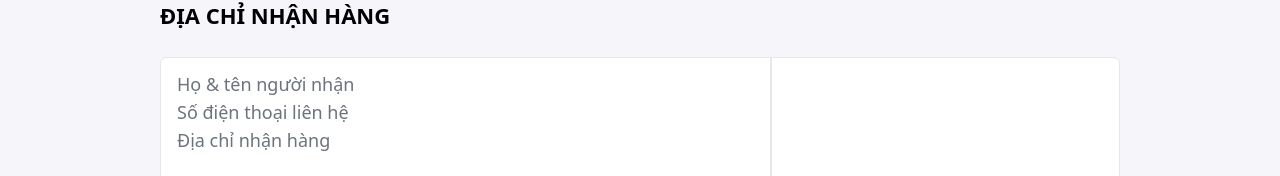
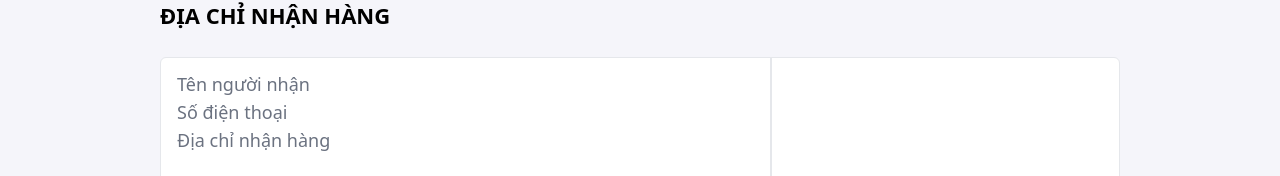
Before and after one commit to SongDuy/web-an-thanh-food, a React (Create React App) app: page /account/address in a window 1280 px wide. Shown: the part 126-302 px from the top of the page. Built offline with nearby package versions, Linux system fonts and the light colour scheme; what i18n-iso-countries would draw is missing.

Commit message:
Update new

```diff
--- a/src/pages/account/Address.js
+++ b/src/pages/account/Address.js
@@ -41,10 +41,10 @@ const AddressPage = () => {
                     <div className="col-span-7 px-4 py-3 border-r">
                         <div className="w-full">
                             <h1 className="text-lg text-gray-500">
-                                Họ & tên người nhận
+                                Tên người nhận
                             </h1>
                             <h1 className="text-lg text-gray-500">
-                                Số điện thoại liên hệ
+                                Số điện thoại
                             </h1>
                             <h1 className="text-lg text-gray-500">
                                 Địa chỉ nhận hàng
```
